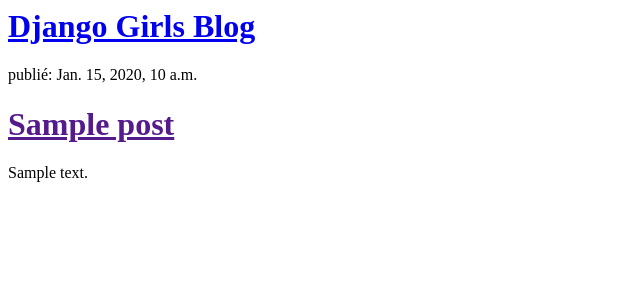
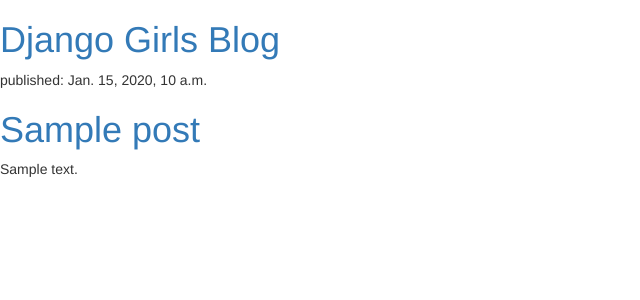
Before and after one commit to AmarFall/fall-Django-Python, a Django app: template blog/templates/blog/post_list.html in a window 1280 px wide. Shown: the top 300 px of the page, without its empty margins (0-640 px from the left). Run offline with Django 3.2, Linux system fonts and the light colour scheme; the template is opened without the code that fills it: values that come from a table or form of the project are taken from there, others are empty; tables that the repository leaves empty hold one stand-in row (values such as "Sample post"); some libraries are stand-ins or nearby versions.

Commit message:
Modified templates to display posts from database.

```diff
--- a/blog/templates/blog/post_list.html
+++ b/blog/templates/blog/post_list.html
@@ -1,11 +1,22 @@
+{% load staticfiles %}
+<html>
+    <head>
+        <title>Django Girls blog</title>
+        <link rel="stylesheet" href="//maxcdn.bootstrapcdn.com/bootstrap/3.2.0/css/bootstrap.min.css">
+        <link rel="stylesheet" href="//maxcdn.bootstrapcdn.com/bootstrap/3.2.0/css/bootstrap-theme.min.css">
+        <link rel="stylesheet" href="{% static 'css/blog.css' %}">
+    </head>
+    <body>
         <div>
             <h1><a href="/">Django Girls Blog</a></h1>
         </div>
 
         {% for post in posts %}
             <div>
-        <p>publié: {{ post.published_date }}</p>
+                <p>published: {{ post.published_date }}</p>
                 <h1><a href="">{{ post.title }}</a></h1>
                 <p>{{ post.text|linebreaksbr }}</p>
             </div>
         {% endfor %}
+    </body>
+</html>
```
Lines whose indentation alone changed are shown as unchanged.
